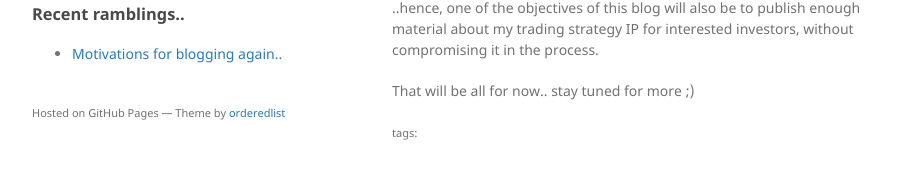
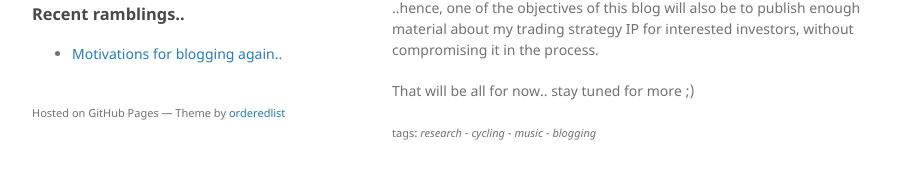
Before and after one commit to integracore2/integracore2.github.io, a Jekyll site: the page built from _posts/2019-06-09-coming-soon.md, in a window 1280 px wide and 900 px high, scrolled down 588 px. Shown: the part 708-887 px from the top of the window, without its empty margins (178-1100 px from the left). Built offline with Jekyll 4.4.1, drawn with Linux system fonts in a browser that asks for light colours.

Commit message:
Update 2019-06-09-coming-soon.md

```diff
--- a/_posts/2019-06-09-coming-soon.md
+++ b/_posts/2019-06-09-coming-soon.md
@@ -2,7 +2,8 @@
 layout: post
 title: Motivations for blogging again..
 categories: [randomness]
-tags: []
+tags: [research, cycling, music, blogging]
+comments: true
 ---
 
 Inspiration gleaned from my wife, who always encourages me to take some time and space for myself, amidst the chaos of parenthood and profession.
```
